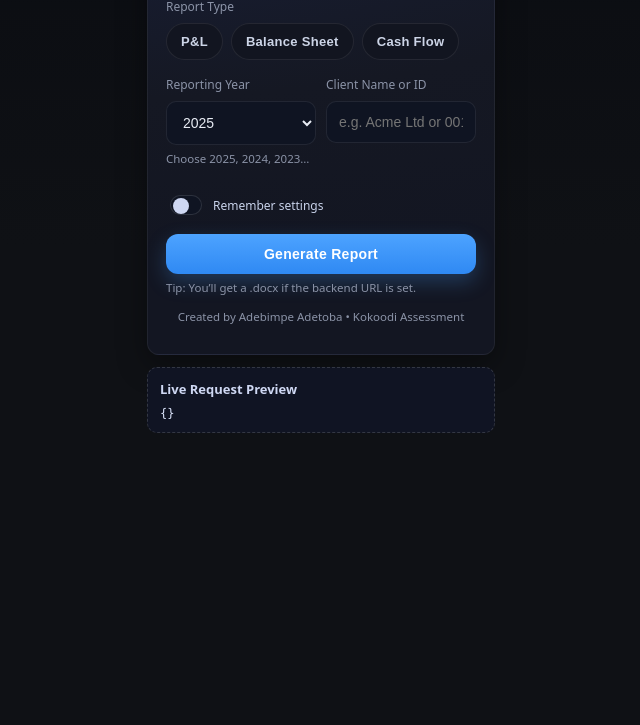
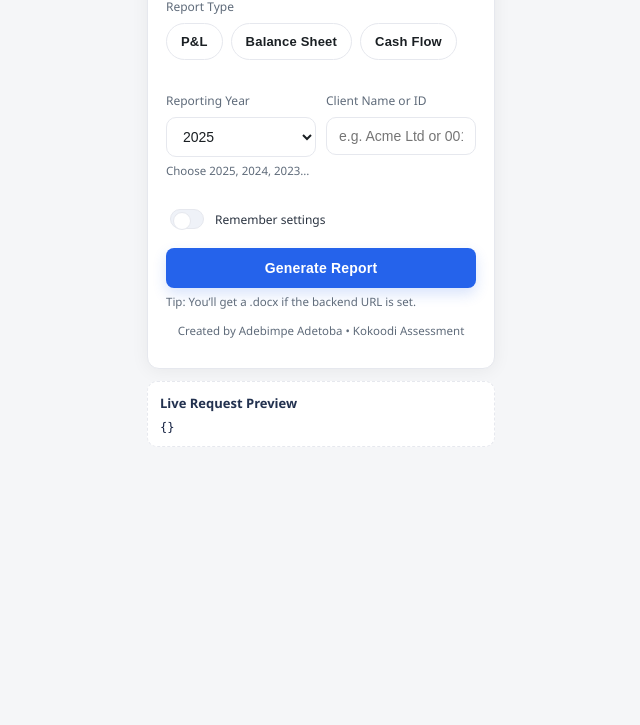
Before and after one commit to Bimpe1/Kokoodi-assessment, a plain HTML site: page index.html in a window 1280 px wide. Shown: the part 75-800 px from the top of the page, without its empty margins (319-959 px from the left). Drawn offline with Linux system fonts and the light colour scheme.

Commit message:
Update style.css

```diff
--- a/style.css
+++ b/style.css
@@ -1,27 +1,23 @@
 :root{
-  --bg:#0f1115; --panel:#151823; --muted:#8b93a7; --text:#e8ecf4;
-  --brand:#4da3ff; --brand-dark:#2f89f3; --ok:#2ecc71; --warn:#ffb020; --err:#ff5c5c;
-  --radius:12px; --chip:999px;
+  --bg:#f5f6f8; --panel:#ffffff; --muted:#5f6b7a; --text:#1a1f23;
+  --accent:#2563eb; --accent-weak:#e5efff; --ok:#2e7d32; --warn:#b26a00; --err:#c62828;
+  --radius:12px; --chip:999px; --border:#e6e8ee; --focus:#9ab7ff;
+  --font: "Segoe UI", "Segoe UI Variable", system-ui, -apple-system, Roboto, Arial, sans-serif;
 }
 
 *{box-sizing:border-box}
 html,body{height:100%}
 body{
-  margin:0; background:linear-gradient(180deg,#0b0d12, #0f1115 40%, #0f1115);
-  color:var(--text); font-family: ui-sans-serif, system-ui, -apple-system, Segoe UI, Roboto, Arial, "Noto Sans", sans-serif;
-  display:flex; justify-content:center;
+  margin:0; background:var(--bg); color:var(--text);
+  font-family:var(--font); display:flex; justify-content:center;
 }
-
 .wrap{ width:100%; max-width:380px; padding:16px; }
 .card{
-  background:radial-gradient(1200px 400px at -20% -20%, #19203a 0%, #151823 60%, #131622 100%);
-  border:1px solid rgba(255,255,255,0.06); border-radius:var(--radius);
-  padding:18px; box-shadow: 0 10px 30px rgba(0,0,0,0.35);
+  background:var(--panel); border:1px solid var(--border); border-radius:var(--radius);
+  padding:18px; box-shadow: 0 2px 18px rgba(10,10,20,0.06);
 }
-
-.title{ font-weight:800; font-size:18px; letter-spacing:.2px; margin:0 0 6px }
+.title{ font-weight:700; font-size:18px; margin:0 0 6px }
 .subtitle{ color:var(--muted); font-size:12.5px; margin:0 0 12px }
-
 .section{ margin-top:14px }
 .label{ font-size:12px; color:var(--muted); margin-bottom:8px }
 .row{ display:flex; gap:10px; flex-wrap:wrap }
@@ -29,47 +25,47 @@ body{
 
 .chips{ display:flex; gap:8px }
 .chip{
-  appearance:none; border:1px solid rgba(255,255,255,0.08); background:#121520; color:#cdd5e7;
-  border-radius:var(--chip); padding:10px 14px; font-weight:700; font-size:13px; letter-spacing:.3px;
-  cursor:pointer; transition:.2s ease;
+  appearance:none; border:1px solid var(--border); background:#fff; color:var(--text);
+  border-radius:var(--chip); padding:10px 14px; font-weight:600; font-size:13px; letter-spacing:.2px;
+  cursor:pointer; transition:.15s ease;
 }
-.chip:hover{ transform:translateY(-1px); border-color:rgba(255,255,255,0.16) }
+.chip[aria-checked="true"],
 .chip.active{
-  background:linear-gradient(180deg,#1a2336,#101a2b); border-color:rgba(77,163,255,.55); color:#eaf3ff;
-  box-shadow: 0 0 0 3px rgba(77,163,255,.15) inset;
+  background:var(--accent-weak); border-color:#c7d7ff; color:#0f1c3d;
 }
+.chip:focus{ outline:3px solid var(--focus); outline-offset:2px }
 
 select, input[type="text"]{
-  width:100%; padding:12px 12px; border-radius:10px; border:1px solid rgba(255,255,255,.08);
-  background:#0f1422; color:#e8ecf4; outline:none; font-size:14px;
+  width:100%; padding:10px 12px; border-radius:10px; border:1px solid var(--border);
+  background:#fff; color:var(--text); font-size:14px;
 }
-select:focus, input[type="text"]:focus{
-  border-color:rgba(77,163,255,.55); box-shadow: 0 0 0 3px rgba(77,163,255,.12)
-}
+select:focus, input[type="text"]:focus{ outline:3px solid var(--focus); border-color:#c7d7ff }
+
 .hint{ font-size:11.5px; color:var(--muted); margin-top:6px }
+.error{ min-height:1em; font-size:12px; color:var(--err); margin:6px 0 0 }
 
 .toolbar{ display:flex; justify-content:space-between; align-items:center; gap:8px; margin-top:10px }
-.toggle{ display:inline-flex; align-items:center; gap:8px; font-size:12px; color:#c8d2ea; user-select:none; }
-.toggle input{ appearance:none; width:32px; height:20px; border-radius:999px; background:#0f1422; border:1px solid rgba(255,255,255,.12); position:relative; transition:.2s }
-.toggle input::after{ content:""; position:absolute; top:2px; left:2px; width:16px; height:16px; border-radius:50%; background:#cfd8f3; transition:.2s }
-.toggle input:checked{ background:#173259; border-color:#376fbf }
-.toggle input:checked::after{ transform:translateX(12px); background:#eaf3ff }
+.toggle{ display:inline-flex; align-items:center; gap:8px; font-size:12px; color:#2a3340; user-select:none; }
+.toggle input{ appearance:none; width:34px; height:20px; border-radius:999px; background:#eff2f8; border:1px solid var(--border); position:relative; transition:.2s }
+.toggle input::after{ content:""; position:absolute; top:2px; left:2px; width:16px; height:16px; border-radius:50%; background:#ffffff; border:1px solid var(--border); transition:.2s }
+.toggle input:checked{ background:#dfe9ff; border-color:#c7d7ff }
+.toggle input:checked::after{ transform:translateX(14px) }
 
 .btn{
-  width:100%; margin-top:16px; padding:12px 16px; border:none; border-radius:12px; cursor:pointer;
-  background: linear-gradient(180deg, var(--brand), var(--brand-dark)); color:white; font-weight:900; letter-spacing:.3px; font-size:14px;
-  box-shadow: 0 8px 20px rgba(77,163,255,.25); transition: transform .06s ease, box-shadow .2s ease;
+  width:100%; margin-top:16px; padding:12px 16px; border:none; border-radius:8px; cursor:pointer;
+  background: var(--accent); color:white; font-weight:700; letter-spacing:.2px; font-size:14px;
+  box-shadow: 0 6px 14px rgba(37,99,235,.18); transition: transform .06s ease, box-shadow .2s ease;
 }
-.btn:hover{ box-shadow: 0 12px 26px rgba(77,163,255,.32) }
+.btn:hover{ box-shadow: 0 10px 20px rgba(37,99,235,.22) }
 .btn:active{ transform: translateY(1px) }
 
-.status{ font-size:12.5px; min-height:1em }
+.status{ font-size:12.5px; min-height:1em; color:#1d3a0f }
 .status.ok{ color:var(--ok) } .status.warn{ color:var(--warn) } .status.err{ color:var(--err) }
 
 .footnote{ margin-top:14px; color:var(--muted); font-size:11.5px; text-align:center }
 
 .preview{
-  margin-top:12px; padding:12px; border-radius:10px; border:1px dashed rgba(255,255,255,.15); background:#101423;
+  margin-top:12px; padding:12px; border-radius:10px; border:1px dashed var(--border); background:#fff;
 }
-.preview h2{ font-size:13px; margin:0 0 8px; color:#cfd8f3 }
-.codeblock{ margin:0; white-space:pre-wrap; word-break:break-word; font-family: ui-monospace, SFMono-Regular, Menlo, Consolas, monospace; font-size:12px; color:#dfe8ff }
+.preview-title{ font-size:13px; margin:0 0 8px; color:#22314f; font-weight:600 }
+.codeblock{ margin:0; white-space:pre-wrap; word-break:break-word; font-family: ui-monospace, SFMono-Regular, Menlo, Consolas, monospace; font-size:12px; color:#0f1c3d }
```
